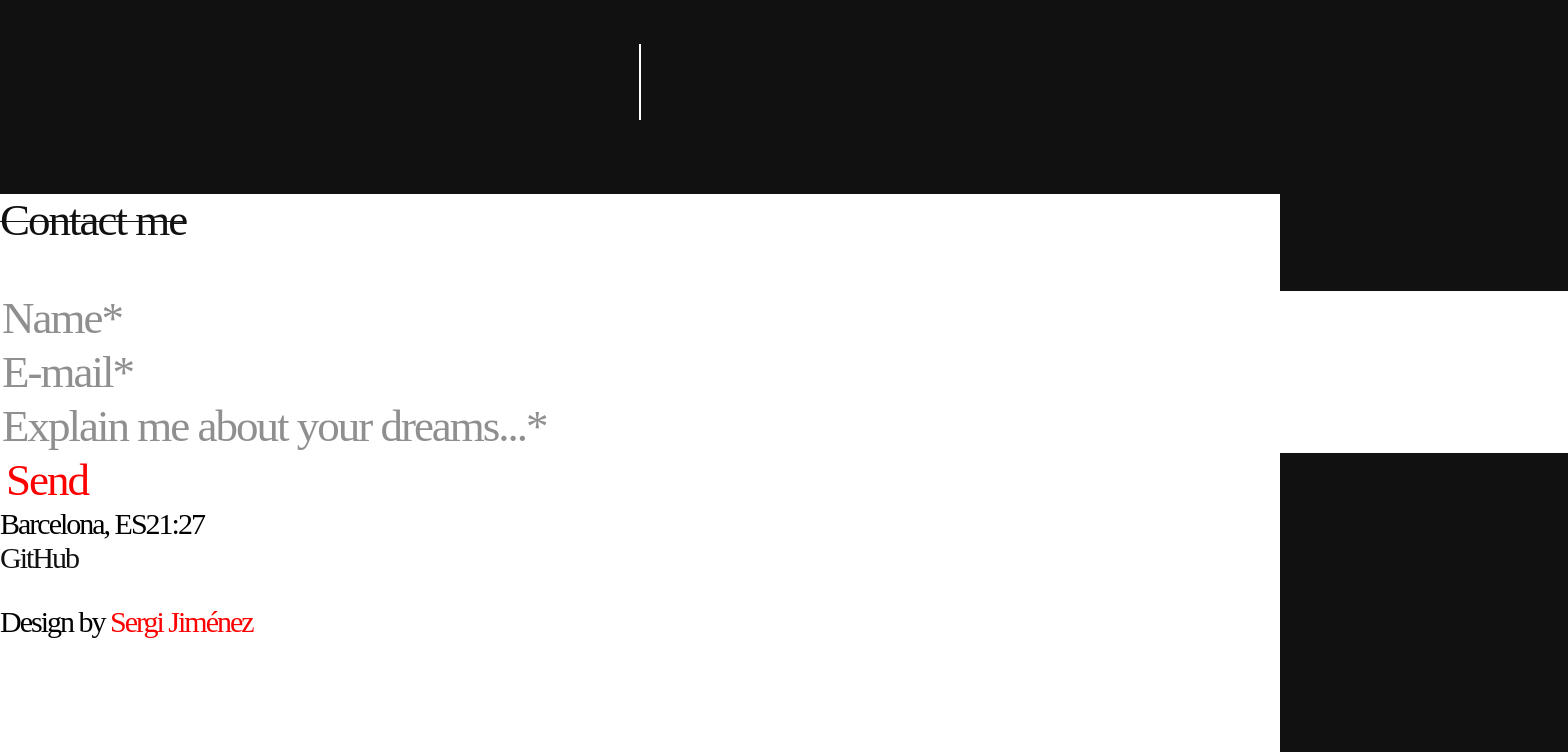
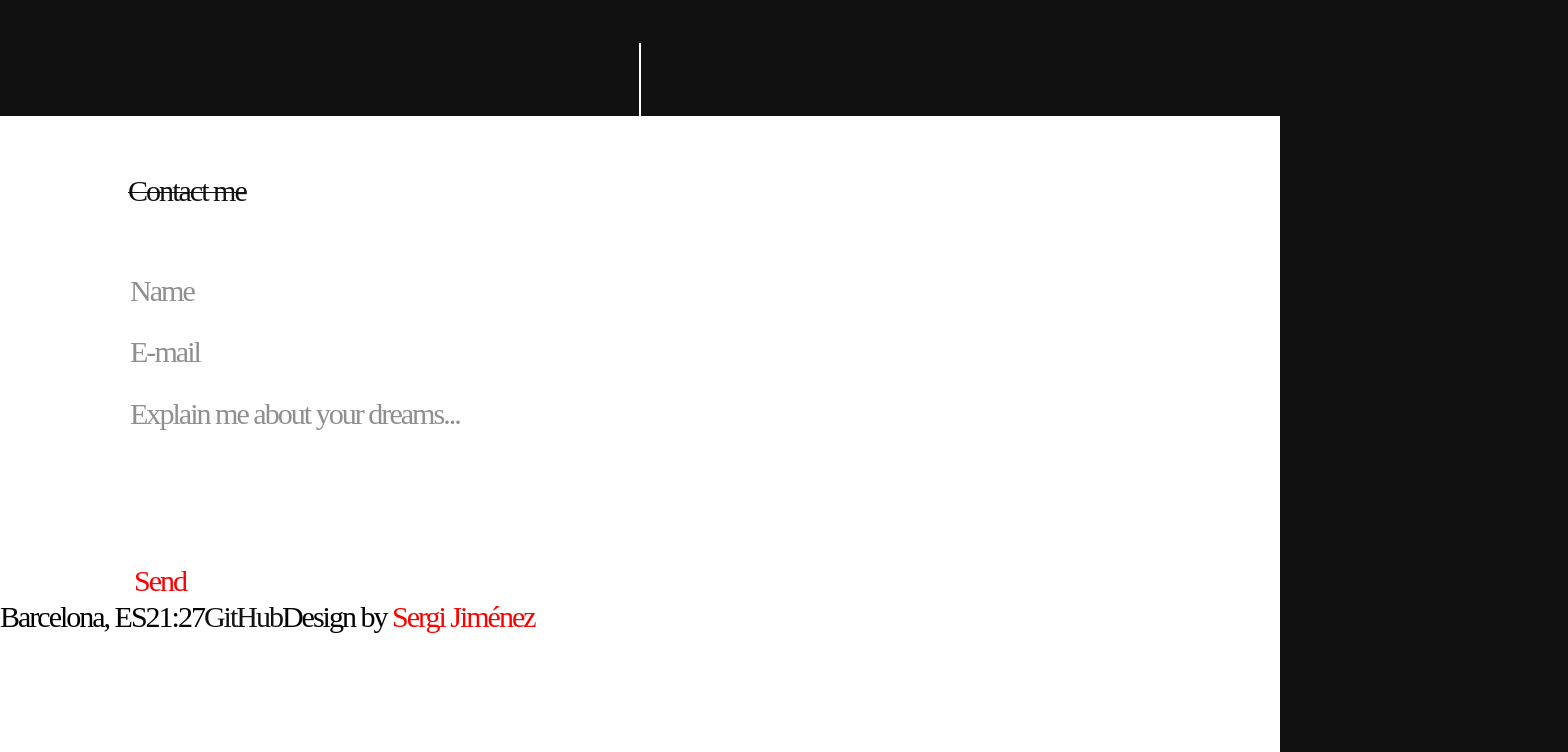
Before and after one commit to sergiJimenez/columbuscode, a Vue app: page / in a window 1280 px wide. Shown: the part 684-1436 px from the top of the page, 1568 px wide, since content can reach past the window. Built offline with nearby package versions, Linux system fonts and the light colour scheme; a web font is replaced by a local one.

Commit message:
fixed margin's

```diff
--- a/contactMe.json
+++ b/contactMe.json
@@ -1,10 +1,10 @@
 [
     {
         "titleAPI": "Contact me",
-        "nameAPI": "Name*",
+        "nameAPI": "Name",
         "secondNameAPI": "Second name",
-        "emailAPI": "E-mail*",
-        "explainAPI": "Explain me about your dreams...*",
+        "emailAPI": "E-mail",
+        "explainAPI": "Explain me about your dreams...",
         "locationAPI": "Barcelona, ES",
         "sendButtonAPI": "Send",
         "linkGitHubAPI": "https://github.com/sergiJimenez/columbuscode",
--- a/src/components/columbusTitle.vue
+++ b/src/components/columbusTitle.vue
@@ -54,7 +54,6 @@
         display: flex;
         align-items: center;
         justify-content: flex-end;
-        margin-top: 2.56%;
     }
 
     .contactMe {
@@ -64,6 +63,7 @@
         letter-spacing: -2px;
         text-decoration: none;
         transition: clip-path 1000ms ease;
+        margin-top: 2.56%;
     }
 
     .contactMe:hover::before {
@@ -102,7 +102,6 @@
         flex-direction: column;
         justify-content: center;
         align-items: center;
-        margin-top: -5%;
     }
 
     .scrollDown{
@@ -134,24 +133,24 @@
     }
 
     /*Circle animation*/
-    @keyframes moveDown {
+    /* @keyframes moveDown {
         0%, 100% {
             bottom: 8%;
         }
         50% {
             bottom: 15%;
         }
-    }
+    } */
 
     /*Responsive conditions*/
     /*Mobiles sizes S, M and L. Since 280px to 426px*/
     @media (min-width: 280px) and (max-width: 426px) {
         .divContact{
-            margin-top: 5.56%;
             justify-content: center;
         }
 
         .contactMe {
+            margin-top: 5.56%;
             font-size: 10.35vw;
         }
 
@@ -168,14 +167,14 @@
         }
 
         /*Responsive circle animation*/
-        @keyframes moveDown {
+        /* @keyframes moveDown {
             0%, 100% {
                 bottom: 4vw;
             }
             50% {
                 bottom: 25vw;
             }
-        }
+        } */
     }
 
     /*Standard tablet's. Since 427px to 768px*/
@@ -238,6 +237,10 @@
             width: 27.6%;
         }
 
+        .divAnimation {
+            margin-top: -5%;
+        }
+
         .scrollDown {
             font-size: 2.85vw;
         }
--- a/src/components/contactMeLayout.vue
+++ b/src/components/contactMeLayout.vue
@@ -1,28 +1,26 @@
 <template>
     <meta name="viewport" content="width=device-width, initial-scale=1.0">
     <div class="contactMeLayout">
-        <p v-for="contactData in contactDatas" :key="contactData.titleAPI" class="contactMeText" id="theEnd" alt="Contact me">
-            {{ contactData.titleAPI }}
-        </p>
+        <div class="titleDiv">
+            <div v-for="contactData in contactDatas" :key="contactData.titleAPI" class="contactMeText" id="theEnd" alt="Contact me">
+                {{ contactData.titleAPI }}
+            </div>
+        </div>
         <!-- Submit form by FORMSUBMIT -->
-        <form action="https://formsubmit.co/acasualcolumbus@gmail.com" method="POST">
+        <form class="formDiv" action="https://formsubmit.co/acasualcolumbus@gmail.com" method="POST">
             <!-- Name --> <input v-for="contactData in contactDatas" :key="contactData.nameAPI" class="firstNameBox" v-model="nameAPI" :placeholder="contactData.nameAPI" alt="First name" type="text" name="name" required/>
             <!-- Email --> <input v-for="contactData in contactDatas" :key="contactData.emailAPI" class="emailBox" v-model="emailAPI" :placeholder="contactData.emailAPI" alt="E-mail" type="text" name="email" required/>
-            <!-- Explaining --> <input v-for="contactData in contactDatas" :key="contactData.explainAPI" class="explainBox" v-model="explainAPI" :placeholder="contactData.explainAPI" alt="Explain me about your dreams..." type="text" name="message" required/>
-            <!-- Submit Button --> <button v-for="contactData in contactDatas" :key="contactData.sendButtonAPI" class="sendButton" alt="Send" type="submit">
+            <!-- Explaining --> <textarea v-for="contactData in contactDatas" :key="contactData.explainAPI" class="explainBox" v-model="explainAPI" :placeholder="contactData.explainAPI" alt="Explain me about your dreams..." type="textarea" rows="4" name="message" required></textarea>
+            <!-- Submit Button --> <div><button v-for="contactData in contactDatas" :key="contactData.sendButtonAPI" class="sendButton" alt="Send" type="submit">
                 {{ contactData.sendButtonAPI }}
-            </button>
+            </button></div> <!-- Let this <div> alone because the <p> has an error with padding and margin's -->
             <!-- This is a "Thank You page that we have to programming after. "<input type="hidden" name="_next" value="https://yourdomain.co/thanks.html"/> -->
         </form>
-        <div v-for="contactData in contactDatas" :key="contactData.locationAPI" class="gettingTime" alt="Barcelona, España">
-            {{ contactData.locationAPI }}<b class="hourLocal">{{ timestamp }}</b>
+        <div class="bottomDiv">
+            <div v-for="contactData in contactDatas" :key="contactData.locationAPI" class="gettingTime" alt="Barcelona, España">{{ contactData.locationAPI }}<b class="hourLocal">{{ timestamp }}</b></div>
+            <a v-for="contactData in contactDatas" :key="contactData.designByAPI" :href="contactData.linkGitHubAPI" class="github" target="_blank" alt="GitHub">GitHub</a>
+            <div v-for="contactData in contactDatas" :key="contactData.designByAPI" class="designContact" alt="Design by">{{ contactData.designByAPI }}<a v-for="contactData in contactDatas" :key="contactData.byContactAPI" class="byContact" alt="Sergi Jiménez" href="#theBeggining">{{ contactData.byContactAPI }}</a></div>
         </div>
-        <div>
-            <a v-for="contactData in contactDatas" :key="contactData.designByAPI" :href="contactData.linkGitHubAPI" class="github" target="_blank" alt="GitHub">GitHub</a>
-        </div>
-        <p v-for="contactData in contactDatas" :key="contactData.designByAPI" class="designContact" alt="Design by">
-            {{ contactData.designByAPI }}<a v-for="contactData in contactDatas" :key="contactData.byContactAPI" class="byContact" alt="Sergi Jiménez" href="#theBeggining">{{ contactData.byContactAPI }}</a>
-        </p>
     </div>
 </template>
 
@@ -69,92 +67,60 @@
         background-color: #FFFFFF;
     }
 
+    .titleDiv {
+        display: flex;
+        margin-left: 10%; /*This goes to @media when its created*/
+    }
+
     .contactMeText {
-        /* position: absolute; */
-        /* left: 167px; */
-        /* top: 5461px; */
         color: #111111;
         font-family: "SF-Pro-Ultralight";
-        font-size: 45px;
+        font-size: 2.35vw;
         letter-spacing: -2px;
         text-decoration: line-through;
         text-decoration-thickness: 1px;
+        margin-top: 5%; /*This goes to @media when its created*/
+    }
+
+    .formDiv {
+        display: flex;
+        flex-direction: column;
+        gap: 3vh;
+        width: 75%;
+        margin-top: 5%; /*This goes to @media when its created*/
+        margin-left: 10%; /*¿¿¿¿¿This goes to @media when its created?????*/
+        height: auto;
     }
 
     .firstNameBox {
-        /* position: absolute; */
         font-family: "SF-Pro-Ultralight";
-        font-size: 45px;
+        font-size: 2.35vw;
         letter-spacing: -2px;
-        width: 1564px;
-        height: 72;
-        /* top: 5648px; */
-        /* left: 167px; */
-        border: 0;
-        outline: 0;
-    }
-
-    .secondNameBox {
-        /* position: absolute; */
-        font-family: "SF-Pro-Ultralight";
-        font-size: 45px;
-        letter-spacing: -2px;
-        width: 1564px;
-        height: 72;
-        /* top: 5756px; */
-        /* left: 167px; */
         border: 0;
         outline: 0;
     }
 
     .emailBox {
-        /* position: absolute; */
         font-family: "SF-Pro-Ultralight";
-        font-size: 45px;
+        font-size: 2.35vw;
         letter-spacing: -2px;
-        width: 1564px;
-        height: 72;
-        /* top: 5864px; */
-        /* left: 167px; */
         border: 0;
         outline: 0;
     }
 
     .explainBox {
-        /* position: absolute; */
         font-family: "SF-Pro-Ultralight";
-        font-size: 45px;
+        font-size: 2.35vw;
         letter-spacing: -2px;
-        width: 1564px;
-        height: 72;
-        /* top: 5974px; */
-        /* left: 167px; */
         border: 0;
         outline: 0;
         resize: none;
     }
 
-    .gettingTime {
-        /* position: absolute; */
+    .sendButton{
         font-family: "SF-Pro-Ultralight";
-        font-size: 30px;
+        font-size: 2.35vw;
         letter-spacing: -2px;
-        /* top: 6389px; */
-        /* left: 78px; */
-    }
-
-    .hourLocal {
-        /* margin-left: 111px; */
-        font-weight: normal;
-    }
-
-    .sendButton{
-        /* position: absolute; */
-        font-family: "SF-Pro-Ultralight";
-        font-size: 45px;
-        letter-spacing: -2px;
-        /* top: 6139px; */
-        /* left: 960px; */
         color: #FF0000;
         cursor: pointer;
         border: none;
@@ -176,14 +142,25 @@
         transition: clip-path 1000ms ease;
     }
 
+    .bottomDiv {
+        display: flex;
+    }
+
+    .gettingTime {
+        font-family: "SF-Pro-Ultralight";
+        font-size: 30px;
+        letter-spacing: -2px;
+    }
+
+    .hourLocal {
+        font-weight: normal;
+    }
+
     .github {
-        /* position: absolute; */
         font-family: "SF-Pro-Ultralight";
         color: #111111;
         font-size: 30px;
         letter-spacing: -2px;
-        /* top: 6389px; */
-        /* left: 966px; */
         text-decoration: none;
         transition: clip-path 1000ms ease;
     }
@@ -203,12 +180,9 @@
     }
 
     .designContact {
-        position: absolute;
         font-family: "SF-Pro-Ultralight";
         font-size: 30px;
         letter-spacing: -2px;
-        /* top: 6359px; */
-        /* left: 1543px; */
     }
 
     .byContact {
```
